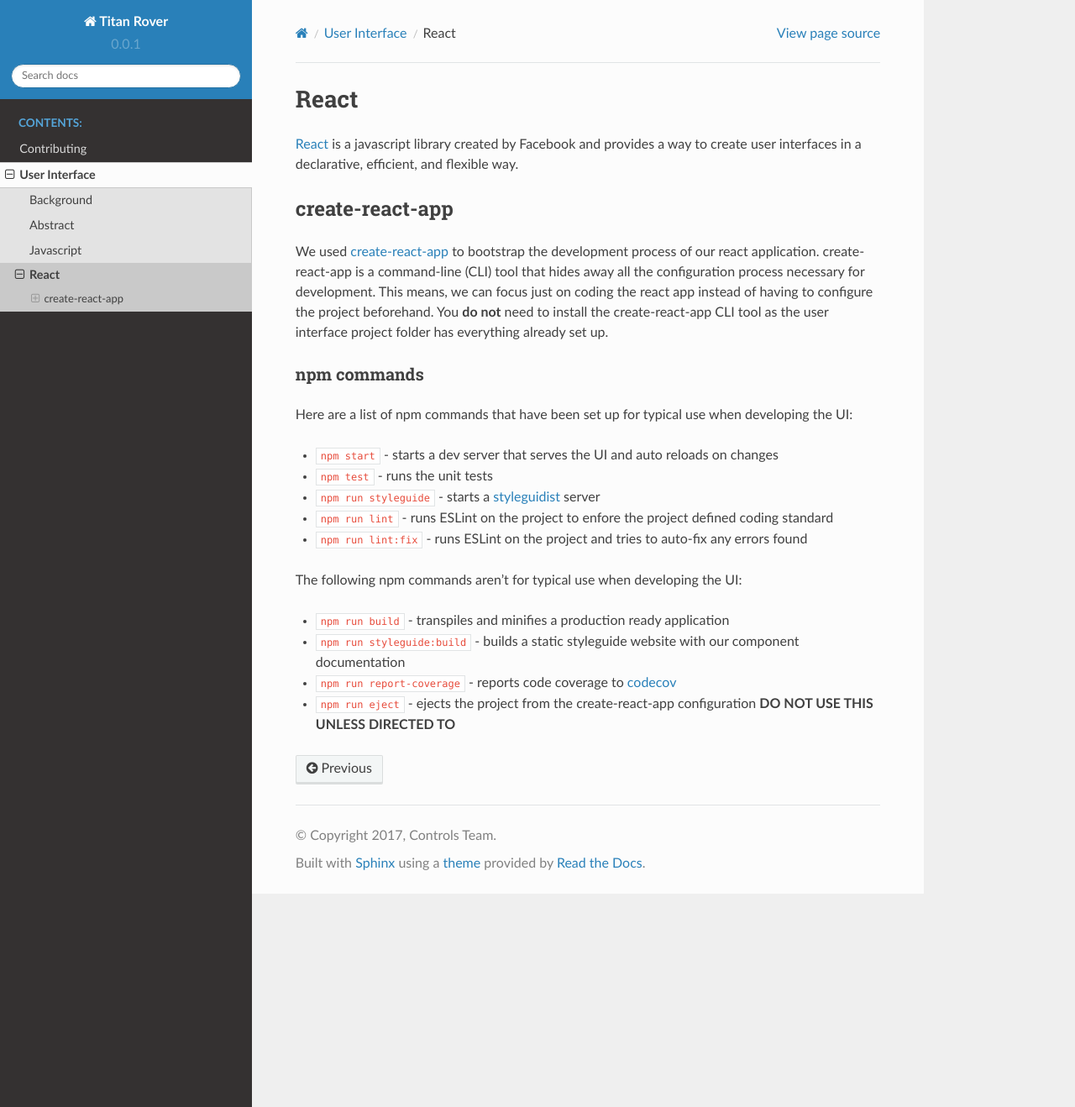
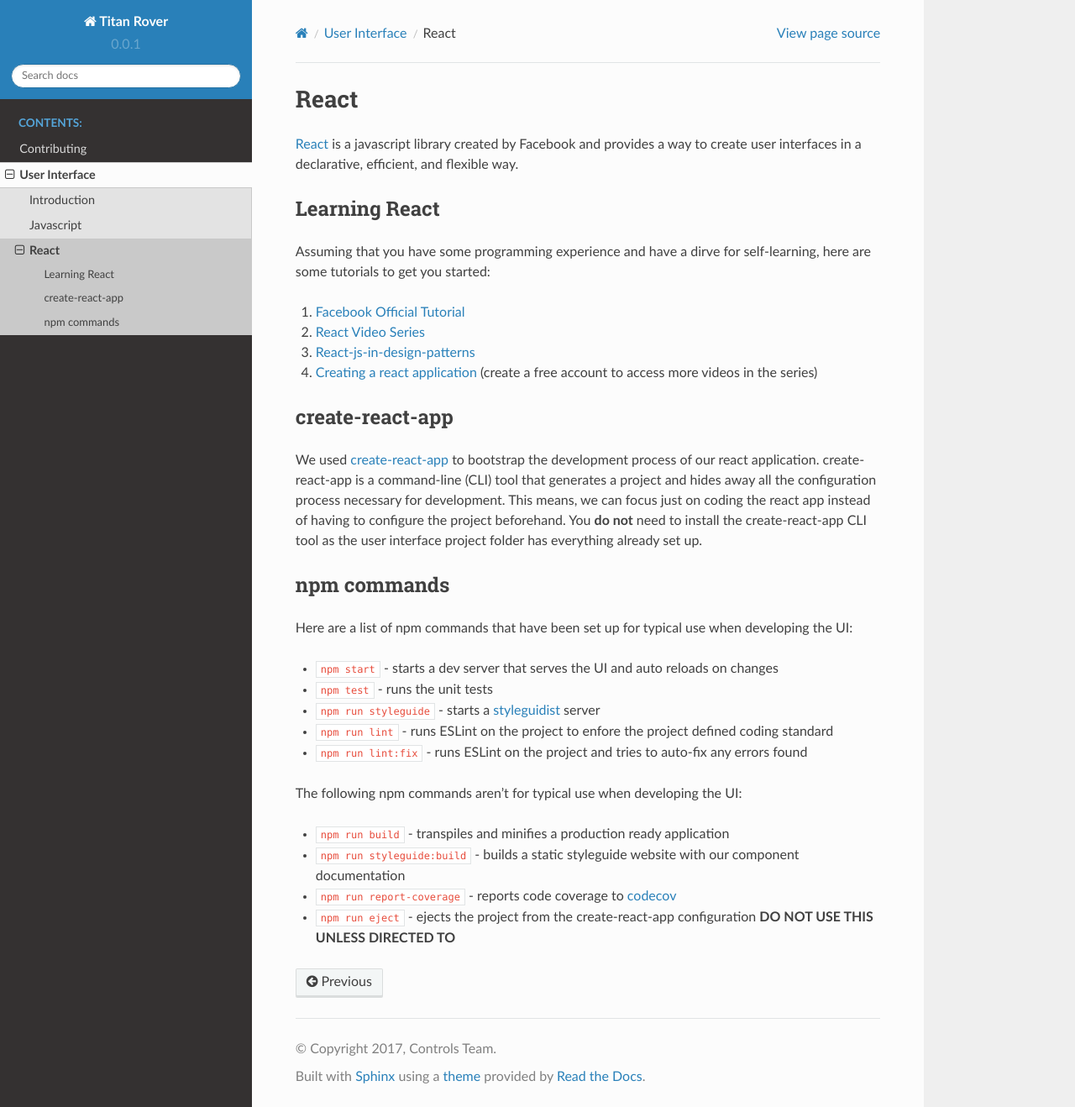
Before and after one commit to CSUFTitanRover/TitanRover2018, a Sphinx documentation site: the page built from docs/source/user-interface/react.rst, in a window 1280 px wide and 1318 px high. Shown: the whole window at 84% size. Built offline with Sphinx 7.4.7 and the Read the Docs theme 2.0.0, drawn with Linux system fonts in a browser that asks for light colours; pages that are not in the unit, such as notebooks, are missing from menus.

Commit message:
Add more info for UI

```diff
--- a/docs/source/index.rst
+++ b/docs/source/index.rst
@@ -16,8 +16,9 @@
   :maxdepth: 2
   :caption: Contents:
 
-  contributing.rst
-  user-interface/index.rst
+  contributing
+  user-interface/index
+  deepstream/index
 
 
 
--- a/docs/source/user-interface/introduction.rst
+++ b/docs/source/user-interface/introduction.rst
@@ -1,6 +1,8 @@
+Introduction
+============
 
 Background
-==========
+----------
 
 In the years prior to the 2016 Titan Rover project, the UI was very bare bones and did not require a lot of intricate features.
 However, starting with the 2016 Titan Rover project and due to the increasing dificulties of the URC guidelines, the
@@ -10,7 +12,7 @@
 it was decided to move forward with React because at the time Angular was going through some breaking changes to the main library.
 
 Abstract
-========
+--------
 
 The user interface must be designed to be a soft real-time system. Meaning, losing some data packets being streamed from the
 rover to the UI will not hurt the application. The user interface must also update as new data is received in order to
--- a/docs/source/user-interface/react.rst
+++ b/docs/source/user-interface/react.rst
@@ -4,18 +4,28 @@
 `React <https://reactjs.org/>`_ is a javascript library created by Facebook and provides a way
 to create user interfaces in a declarative, efficient, and flexible way.
 
+Learning React
+--------------
+
+Assuming that you have some programming experience and have a dirve for self-learning, here are some tutorials to
+get you started:
+
+#. `Facebook Official Tutorial <https://reactjs.org/tutorial/tutorial.html>`_
+#. `React Video Series <https://www.youtube.com/watch?v=MhkGQAoc7bc&list=PLoYCgNOIyGABj2GQSlDRjgvXtqfDxKm5b>`_
+#. `React-js-in-design-patterns <http://krasimirtsonev.com/blog/article/react-js-in-design-patterns>`_
+#. `Creating a react application <https://egghead.io/lessons/react-bootstrap-a-react-application-through-the-cli-with-create-react-app>`_ (create a free account to access more videos in the series)
+
 create-react-app
 ----------------
 
 We used `create-react-app <https://github.com/facebookincubator/create-react-app>`_ to bootstrap the
-development process of our react application. create-react-app is a command-line (CLI) tool that hides
-away all the configuration process necessary for development. This means, we can focus just on coding
-the react app instead of having to configure the project beforehand. You **do not** need to install the
-create-react-app CLI tool as the user interface project folder has everything already set up.
-
+development process of our react application. create-react-app is a command-line (CLI) tool that generates
+a project and hides away all the configuration process necessary for development. This means, we can focus
+just on coding the react app instead of having to configure the project beforehand. You **do not** need to
+install the create-react-app CLI tool as the user interface project folder has everything already set up.
 
 npm commands
-^^^^^^^^^^^^
+------------
 
 Here are a list of npm commands that have been set up for typical use when developing the UI:
 
```
Also changed, not shown: docs/source/user-interface/javascript.rst (+18 -0 lines).
